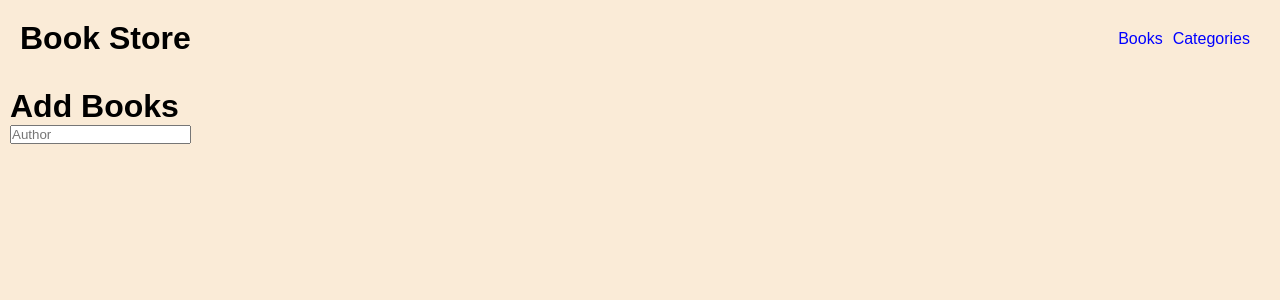
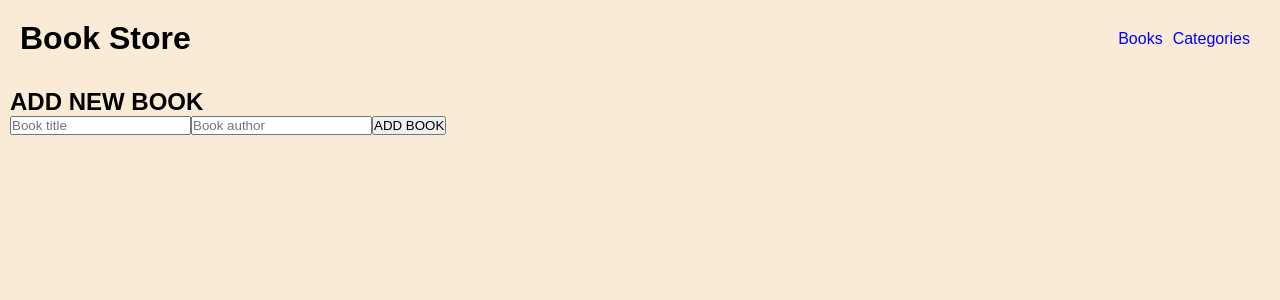
Before and after one commit to RichardChileya/book-store, a React (Create React App) app: page / in a window 1280 px wide. Shown: the top 300 px of the page. Built offline with nearby package versions, Linux system fonts and the light colour scheme.

Commit message:
Update Add file with react-redux

```diff
--- a/src/Components/AddBooks.js
+++ b/src/Components/AddBooks.js
@@ -1,14 +1,19 @@
-import PropTypes from 'prop-types';
 import React, { useState } from 'react';
+import { useDispatch } from 'react-redux';
+import { v4 as uuidv4 } from 'uuid';
+import { add } from '../redux/books/book';
 
-const Add = (props) => {
-  const [inputBook, SetInput] = useState({
+const Add = () => {
+  const [inputBook, setInputText] = useState({
     title: '',
     author: '',
   });
 
+  const dispatch = useDispatch();
+  const getBook = (title, author) => ({ id: uuidv4(), title, author });
+
   const onChange = (e) => {
-    SetInput({
+    setInputText({
       ...inputBook,
       [e.target.name]: e.target.value,
     });
@@ -16,31 +21,40 @@ const Add = (props) => {
 
   const handleSubmit = (e) => {
     e.preventDefault();
-    const { handleBooks } = props;
-    if (inputBook.title.trim() && inputBook.author()) {
-      handleBooks(inputBook.title, inputBook.author);
+
+    if (inputBook.title.trim() && inputBook.author.trim()) {
+      dispatch(add(getBook(inputBook.title, inputBook.author)));
+      setInputText({
+        title: '',
+        author: '',
+      });
     }
   };
 
   return (
     <div>
-      <h1>Add Books</h1>
+      <h2>ADD NEW BOOK</h2>
       <form onSubmit={handleSubmit}>
         <input
           type="text"
           className="input-text"
-          placeholder="Author"
+          placeholder="Book title"
+          value={inputBook.title}
+          name="title"
+          onChange={onChange}
+        />
+        <input
+          type="text"
+          className="input-text"
+          placeholder="Book author"
           value={inputBook.author}
           name="author"
           onChange={onChange}
         />
+        <button className="input-submit" type="submit">ADD BOOK</button>
       </form>
     </div>
   );
 };
 
-Add.propTypes = {
-  handleBooks: PropTypes.func.isRequired,
-};
-
 export default Add;
```
